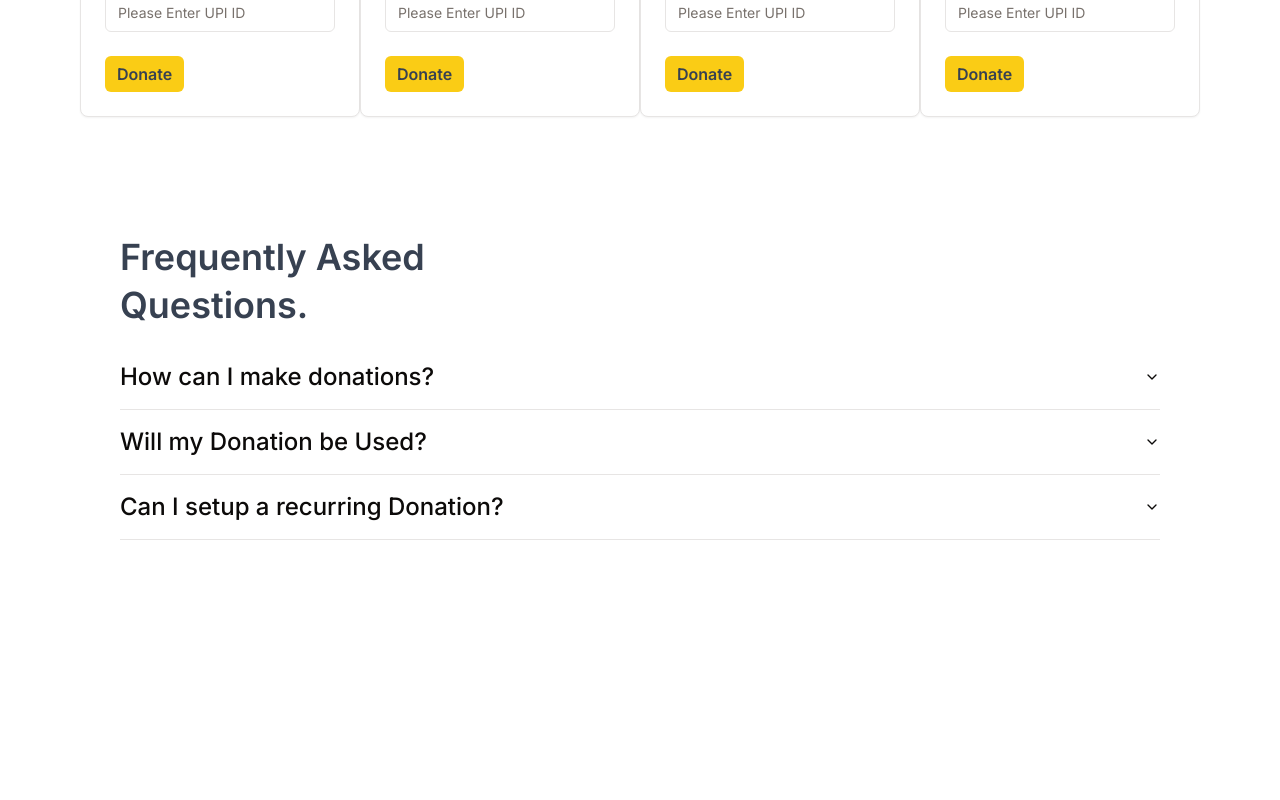
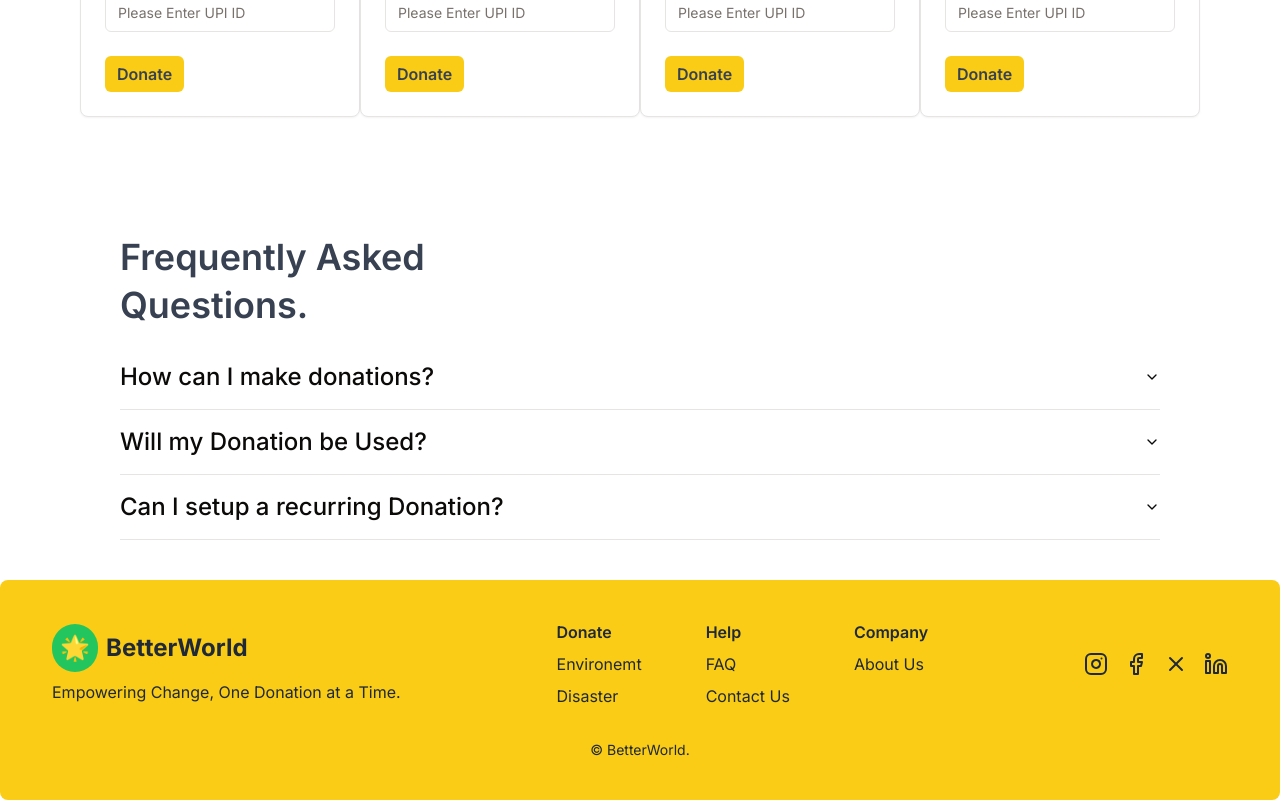
Before and after one commit to fizasayyed/betterworld, a Next.js app in the folder frontend/: page / in a window 1280 px wide. Shown: the part 1069-1869 px from the top of the page. Before the commit the page ends 1609 px from the top, so only its background shows below. Built offline with nearby package versions, Linux system fonts and the light colour scheme.

Commit message:
Footer added

```diff
--- a/frontend/src/app/page.tsx
+++ b/frontend/src/app/page.tsx
@@ -1,4 +1,5 @@
 import Donation from "@/components/donation/donation";
+import Footer from "@/components/footer/footer";
 import ImageArea from "@/components/imagearea/imagearea";
 import { MenubarDemo } from "@/components/navbar/navbar";
 
@@ -8,6 +9,7 @@ export default function Home() {
       <MenubarDemo />
       <ImageArea />
       <Donation />
+      <Footer />
     </>
   );
 }
--- /dev/null
+++ b/frontend/src/components/footer/footer.tsx
@@ -0,0 +1,69 @@
+import React from "react";
+import { Facebook, Instagram, X, Linkedin } from "lucide-react";
+
+export default function Footer() {
+    return (
+        <footer className="bg-primary text-gray-800 py-10 px-5 rounded-lg mt-10">
+            <div className="container mx-auto flex flex-col md:flex-row justify-between items-center space-y-8 md:space-y-0">
+                {/* Brand and Tagline */}
+                <div className="text-center md:text-left">
+                    <h2 className="text-2xl font-bold flex items-center">
+                        <span className="bg-green-500 text-black rounded-full p-2 mr-2">
+                            🌟
+                        </span>
+                        BetterWorld
+                    </h2>
+                    <p className="mt-2">Empowering Change, One Donation at a Time.</p>
+                </div>
+
+                {/* Links */}
+                <div className="flex justify-between space-x-16">
+                    <div className="flex flex-col space-y-2">
+                        <h3 className="font-semibold">Donate</h3>
+                        <a href="#">Environemt</a>
+                        {/* <a href="#">Social</a> */}
+                        {/* <a href="#">Medicine</a> */}
+                        <a href="#">Disaster</a>
+                    </div>
+                    <div className="flex flex-col space-y-2">
+                        <h3 className="font-semibold">Help</h3>
+                        <a href="#">FAQ</a>
+                        {/* <a href="#">Privacy Policy</a> */}
+                        {/* <a href="#">Accessibility</a> */}
+                        <a href="#">Contact Us</a>
+                    </div>
+                    <div className="flex flex-col space-y-2">
+                        <h3 className="font-semibold">Company</h3>
+                        <a href="#">About Us</a>
+                        {/* <a href="#">Careers</a> */}
+                        {/* <a href="#">Services</a> */}
+                        {/* <a href="#">Pricing</a> */}
+                    </div>
+                </div>
+
+                {/* Social Media Icons */}
+                <div className="flex space-x-4">
+                    <a href="#" className="hover:text-green-500">
+                        <Instagram />
+                    </a>
+                    <a href="#" className="hover:text-green-500">
+                        <Facebook />
+                    </a>
+                    <a href="#" className="hover:text-green-500">
+                        <X />
+                    </a>
+                    <a href="#" className="hover:text-green-500">
+                        <Linkedin />
+                    </a>
+                </div>
+            </div>
+
+            {/* Footer Bottom */}
+            <div className="text-center mt-8">
+                <p className="text-sm">
+                    &copy; BetterWorld.
+                </p>
+            </div>
+        </footer>
+    );
+}
```
